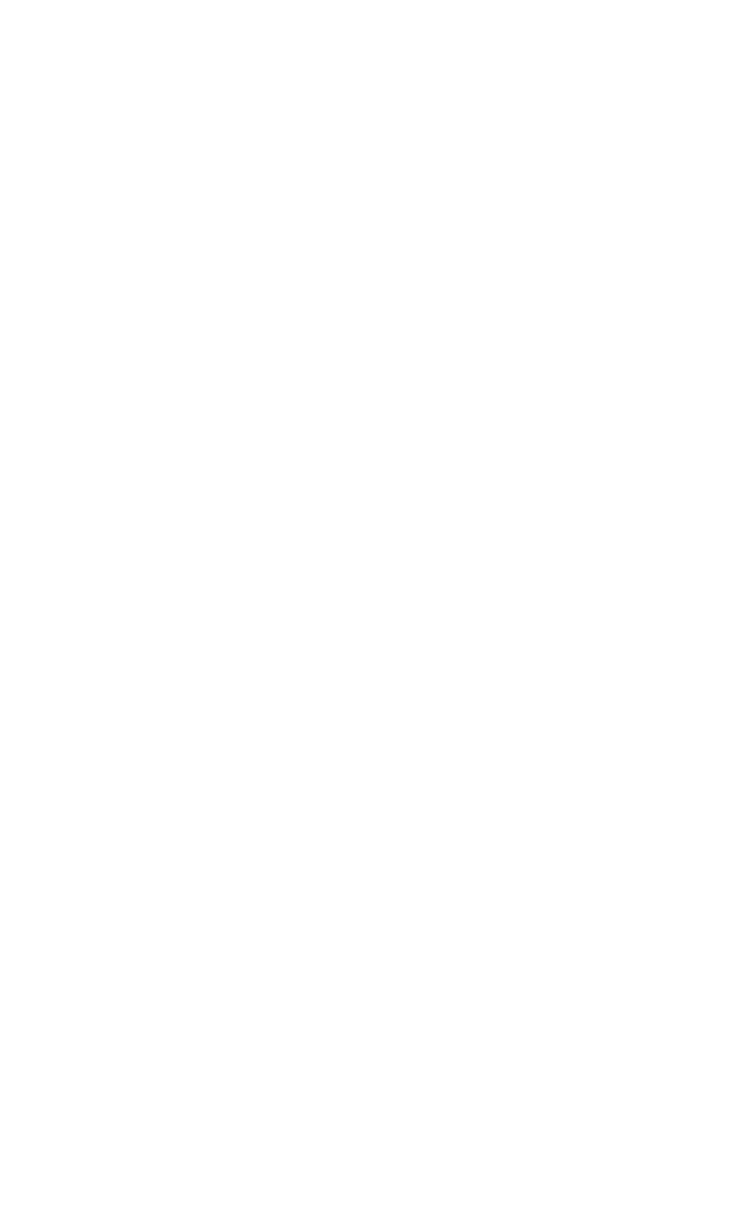
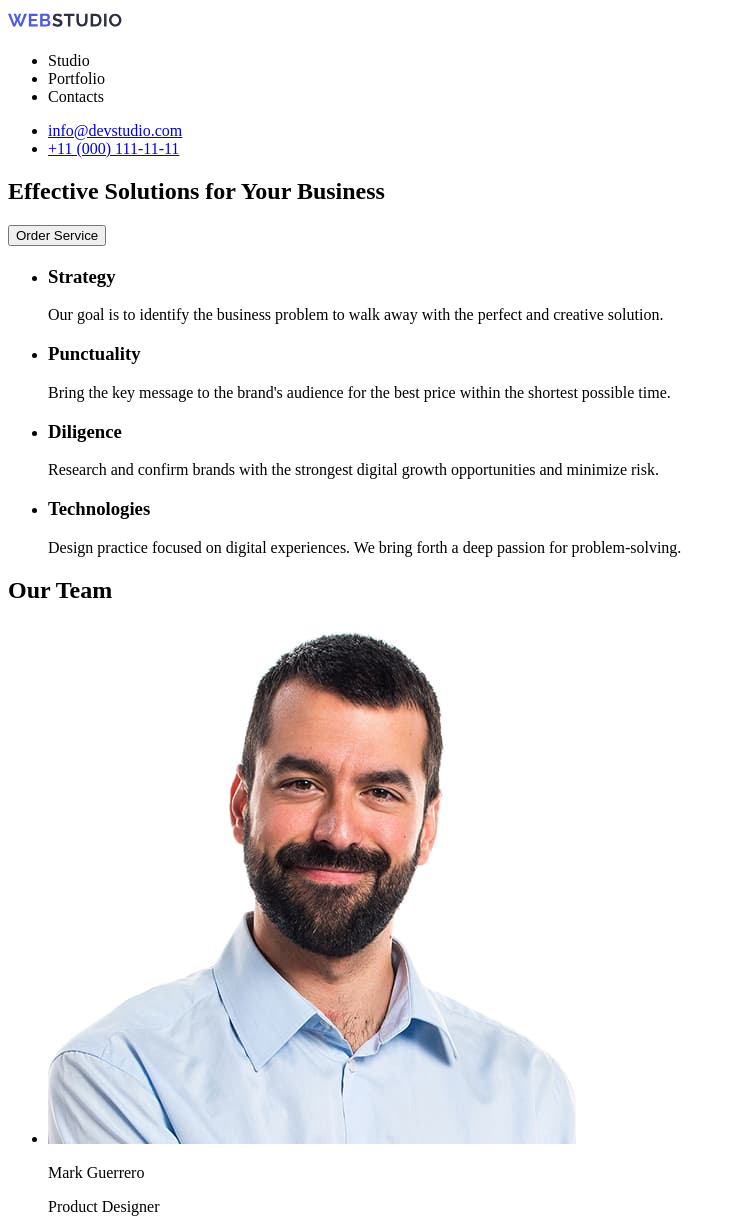
Before and after one commit to Polleon462/goit-markup-hw-01, a plain HTML site: page index.html in a window 1280 px wide. Shown: the top 1229 px of the page, without its empty margins (0-736 px from the left). Before the commit the page ends 800 px from the top, so only its background shows below. Drawn offline with Linux system fonts and the light colour scheme.

Commit message:
add photo and complete hw_1

```diff
--- a/index.html
+++ b/index.html
@@ -6,6 +6,77 @@
     <title>Document</title>
 </head>
 <body>
-
+    <header>
+        <a href="./index.html">
+            <img src="./imgs/Logo.svg" alt="Logo">
+        </a>
+        <nav>
+            <ul>
+                <li>Studio</li>
+                <li>Portfolio</li>
+                <li>Contacts</li>
+            </ul>
+        </nav>
+        <ul>
+            <li><a href="mailto:info@devstudio.com">info@devstudio.com</a></li>
+            <li><a href="tel:+11 (000) 111-11-11">+11 (000) 111-11-11</a></li>
+        </ul>
+    </header>
+    <main>
+        <section>
+            <h1>Effective Solutions for Your Business </h1>
+            <button type="button">Order Service</button>
+        </section>
+        <section>
+            <h2></h2>
+            <ul>
+                <li>
+                    <h3>Strategy</h3>
+                    <p>Our goal is to identify the business problem to walk away with the perfect and creative solution. </p>
+                </li>
+                <li>
+                    <h3>Punctuality</h3>
+                    <p>Bring the key message to the brand's audience for the best price within the shortest possible time.</p>
+                </li>
+                <li>
+                    <h3>Diligence</h3>
+                    <p>Research and confirm brands with the strongest digital growth opportunities and minimize risk.</p>
+                </li>
+                <li>
+                    <h3>Technologies</h3>
+                    <p>Design practice focused on digital experiences. We bring forth a deep passion for problem-solving.</p>
+                </li>
+            </ul>
+        </section>
+        <section>
+            <h2>Our Team</h2>
+            <ul>
+                <li>
+                    <img src="./imgs/img-3.jpg" alt="Mark Guerrero">
+                    <p>Mark Guerrero</p>
+                    <p>Product Designer</p>
+                </li>
+                <li>
+                    <img src="./imgs/img-2.jpg" alt="Tom Ford">
+                    <p>Tom Ford</p>
+                    <p>Frontend Developer</p>
+                </li>
+                <li>
+                    <img src="./imgs/img-1.jpg" alt="Camila Garcia">
+                    <p>Camila Garcia</p>
+                    <p>Marketing</p>
+                </li>
+                <li>
+                    <img src="./imgs/img (1).jpg" alt="Daniel Wilson">
+                    <p>Daniel Wilson</p>
+                    <p>UI Designer</p>
+                </li>
+            </ul>
+        </section>
+    </main>
+    <footer>
+        <img src="./imgs/Logo (1).svg" alt="Logo">
+        <p>Increase the flow of customers and sales for your business with digital marketing & growth solutions.</p>
+    </footer>
 </body>
 </html>
```
Also changed, not shown: imgs/Logo (1).svg (added), imgs/Logo.svg (added), imgs/img (1).jpg (added), imgs/img-1.jpg (added), imgs/img-2.jpg (added), imgs/img-3.jpg (added).
